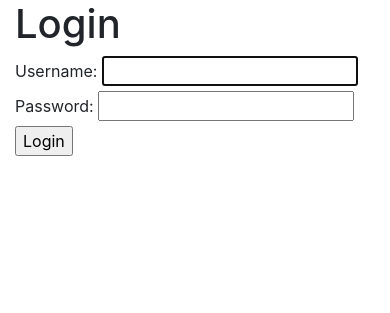
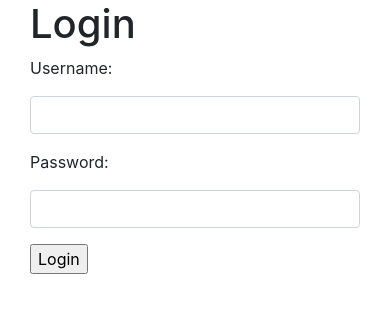
Before and after one commit to nicholas-sokolov/hasker, a Django app: page /users/login/ in a window 390 px wide. Shown: the part 202-515 px from the top of the page. Run offline with Django 3.2, Linux system fonts and the light colour scheme; some libraries are stand-ins or nearby versions.

Commit message:
Changed login template

```diff
--- a/users/templates/registration/login.html
+++ b/users/templates/registration/login.html
@@ -1,20 +1,25 @@
 {% extends 'questions/base.html' %}
 
 {% block content %}
-    <h1>Login</h1>
-    {% if registered %}
-        <strong>Thank you for registration!</strong>
-    {% else %}
+    <div class="col-md-12">
+        <h1>Login</h1>
         <form id="login_form" method="post" action="{% url 'users:login' %}">
             {% csrf_token %}
-            {{ form.username.label_tag }}
-            {{ form.username }}
-            <br>
-            {{ form.password.label_tag }}
-            {{ form.password }}
-            <br>
-            {{ form.errors }}
+            <div class="form-group">
+                <label for="id_username">{{ form.username.label_tag }}</label>
+                <input type="text" class="form-control" id="id_username" name="username">
+            </div>
+            <div class="form-group">
+                <label for="InputPassword">{{ form.password.label_tag }}</label>
+                <input type="password" class="form-control" id="InputPassword" name="password">
+            </div>
+            {% if form.errors %}
+                <p class="label label-danger">
+                    Your username and password didn't match.
+                    Please try again.
+                </p>
+            {% endif %}
             <input type="submit" name="submit" value="Login"/>
         </form>
-    {% endif %}
+    </div>
 {% endblock %}
```
